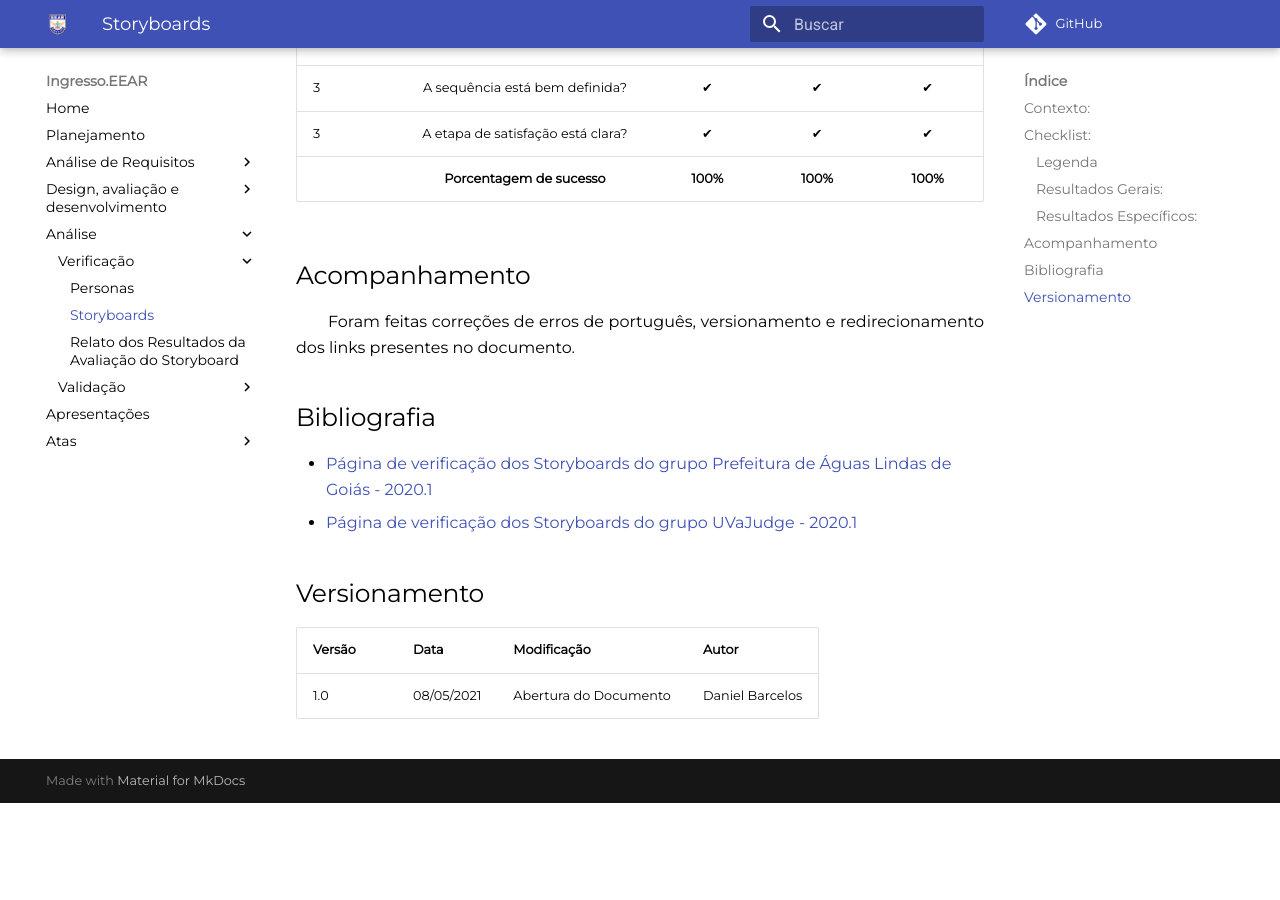
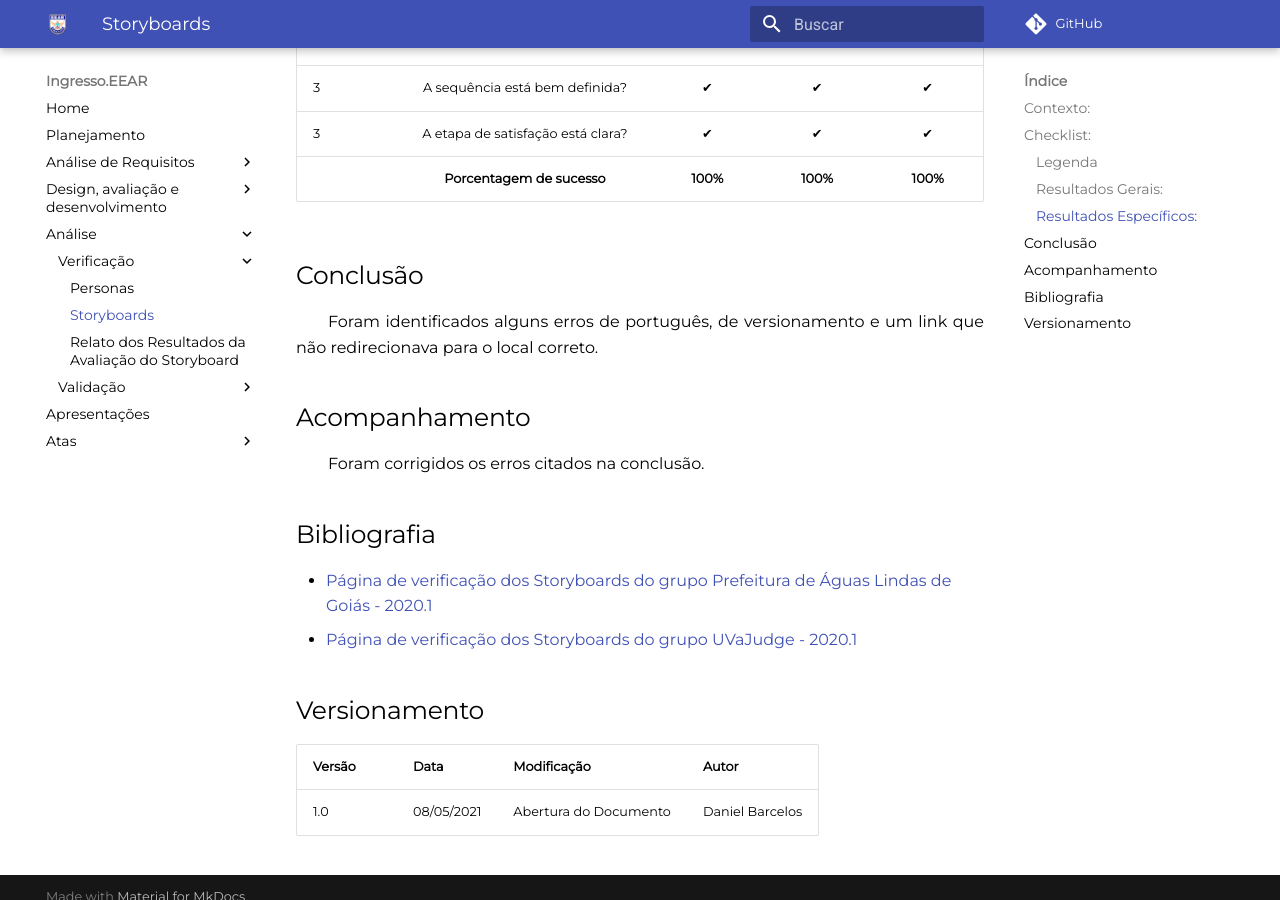
Before and after one commit to CarlosZoft/2020.2-Ingresso.eear, an MkDocs documentation site: the page built from docs/analise/verificacao/storyboards.md, in a window 1280 px wide and 900 px high, scrolled down 1577 px. Built offline with MkDocs 1.6.1 and Material for MkDocs 9.7.7, drawn with Linux system fonts in a browser that asks for light colours; comment, search, counter and statistics services are not loaded; before the commit the page ends 2380 px from its top, so only the background shows below that; some of the changed text lies outside the part shown.

Commit message:
(#52) Corrigindo erros

```diff
--- a/docs/analise/verificacao/storyboards.md
+++ b/docs/analise/verificacao/storyboards.md
@@ -39,8 +39,11 @@
 |3|A etapa de satisfação está clara?|✔|✔|✔|
 ||**Porcentagem de sucesso**|**100%**|**100%**|**100%**|
 
+## Conclusão
+&emsp;&emsp;Foram identificados alguns erros de português, de versionamento e um link que não redirecionava para o local correto.
+
 ## Acompanhamento
-&emsp;&emsp;Foram feitas correções de erros de português, versionamento e redirecionamento dos links presentes no documento.
+&emsp;&emsp;Foram corrigidos os erros citados na conclusão.
 
 ## Bibliografia
 
```
Also changed, not shown: other parts of docs/analise/verificacao/storyboards.md (+1 -1 lines), docs/analise/verificacao/personas.md (+5 -2 lines), docs/analise/verificacao/resultado-ava-storyboard.md (+5 -2 lines).
